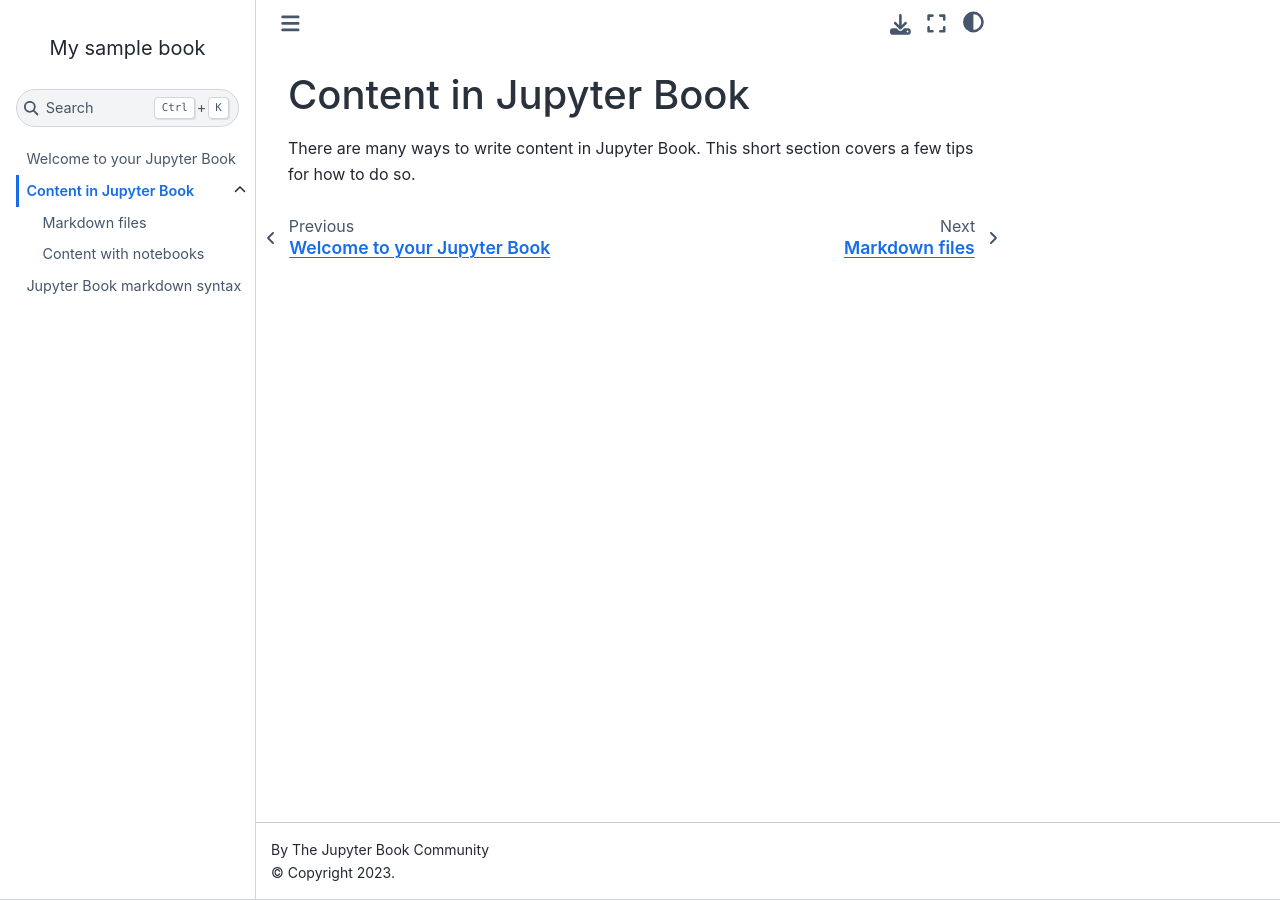
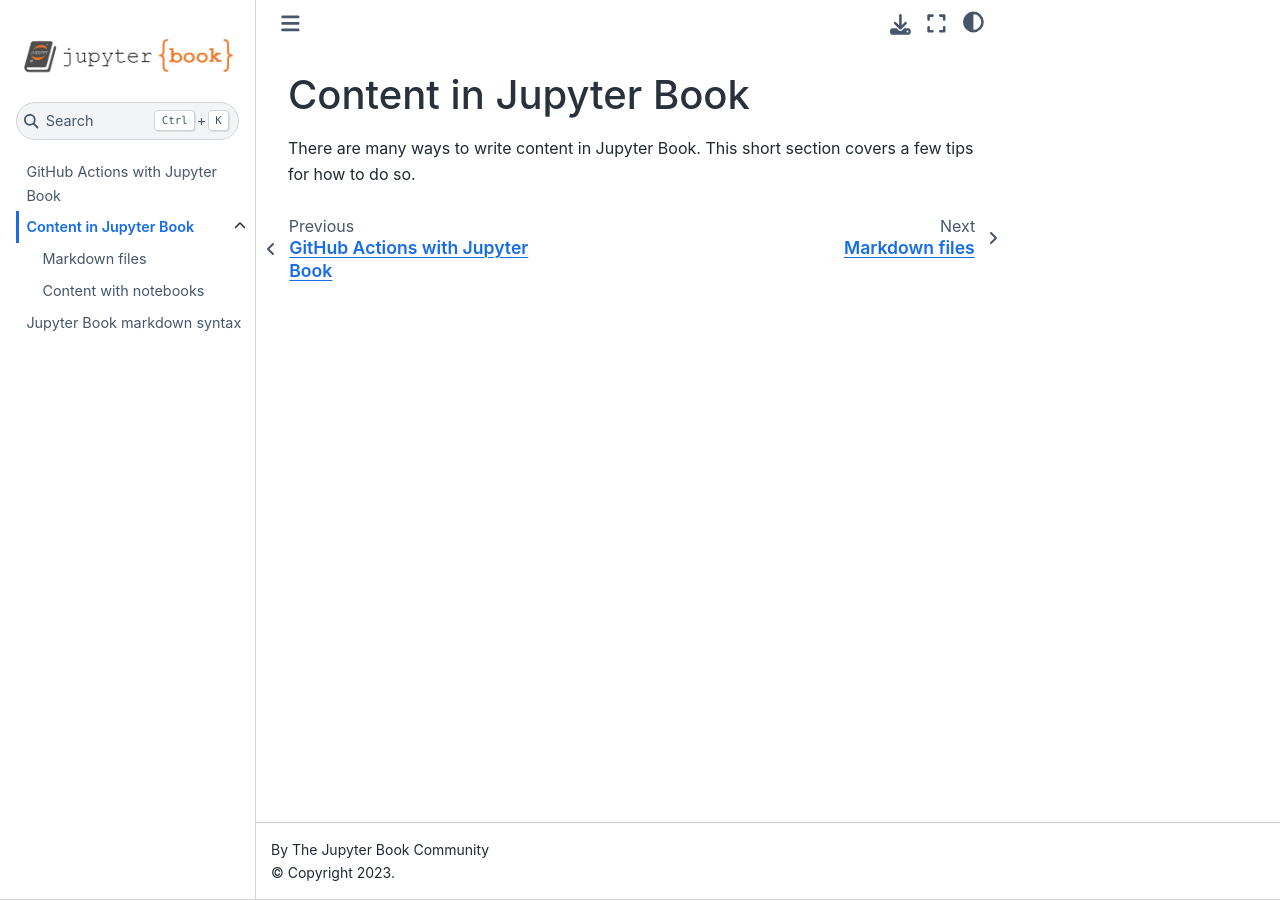
Before and after one commit to executablebooks/github-action-demo, a Jupyter Book: the page built from content.md, in a window 1280 px wide. Built offline with Jupyter Book 1.0.4 settings and Sphinx 7.4.7 and the Sphinx Book theme 1.1.4, drawn with Linux system fonts in a browser that asks for light colours.

Commit message:
updating instructions

````diff
--- a/_config.yml
+++ b/_config.yml
@@ -1,7 +1,7 @@
 # Book settings
 title: My sample book
 author: The Jupyter Book Community
-logo: 'images/logo.png'
+logo: 'logo.png'
 
 latex:
   latex_documents:
--- a/intro.md
+++ b/intro.md
@@ -1,7 +1,9 @@
-Welcome to your Jupyter Book
-============================
+GitHub Actions with Jupyter Book
+================================
 
-This is a small sample book to give you a feel for how book content is
-structured.
+This is a small sample book built with GitHub Actions. It was built using the
+following action:
 
-Check out the content pages bundled with this sample book to get started.
+```{literalinclude} .github/workflows/book.yml
+:language: yaml
+```
````
